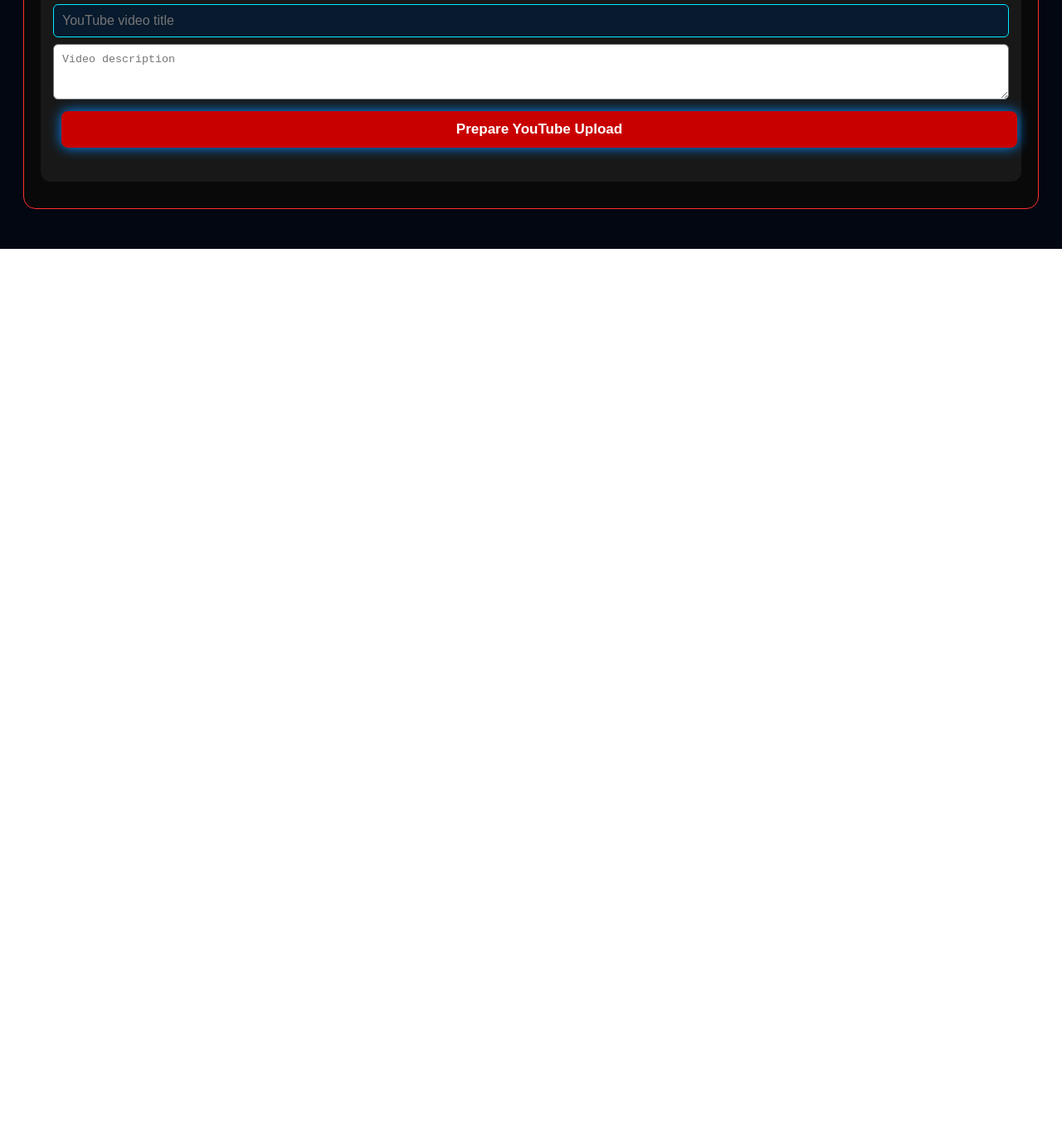
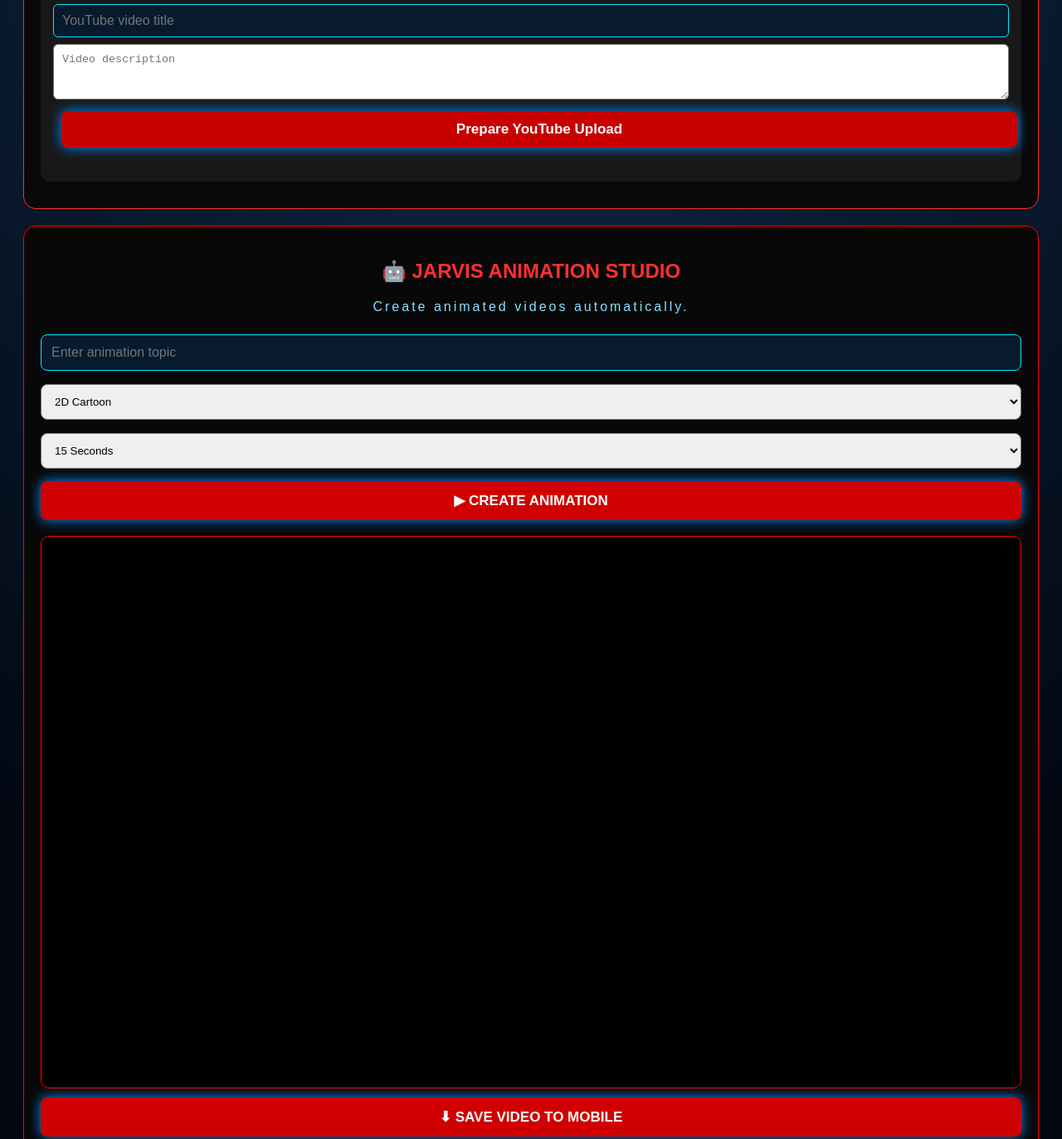
Before and after one commit to chinnapalle22-oss/Jarvis-ai, a plain HTML site: page index.html in a window 1280 px wide. Shown: the part 1798-3171 px from the top of the page at 83% size. Before the commit the page ends 2098 px from the top, so only its background shows below. Drawn offline with Linux system fonts and the light colour scheme.

Commit message:
Update index.html

```diff
--- a/index.html
+++ b/index.html
@@ -423,5 +423,250 @@ function jarvisPrepareUpload() {
     "Video details prepared. YouTube API connection is required for uploading.";
 }
 </script>
+  <!-- JARVIS ANIMATION ENGINE -->
+
+<style>
+#jarvisAnimation {
+  background:#080808;
+  color:white;
+  padding:20px;
+  margin:20px 0;
+  border:1px solid red;
+  border-radius:15px;
+  font-family:Arial;
+}
+
+#jarvisAnimation h2 {
+  color:#ff3030;
+  text-align:center;
+}
+
+#jarvisAnimation input,
+#jarvisAnimation select {
+  width:100%;
+  padding:12px;
+  margin:8px 0;
+  box-sizing:border-box;
+  border-radius:8px;
+}
+
+#jarvisAnimation button {
+  width:100%;
+  padding:13px;
+  margin:7px 0;
+  background:#d00000;
+  color:white;
+  border:0;
+  border-radius:8px;
+  font-weight:bold;
+}
+
+#jarvisCanvas {
+  width:100%;
+  background:black;
+  border:1px solid red;
+  border-radius:10px;
+  margin-top:12px;
+}
+</style>
+
+<section id="jarvisAnimation">
+
+<h2>🤖 JARVIS ANIMATION STUDIO</h2>
+
+<p>Create animated videos automatically.</p>
+
+<input id="jaTopic"
+placeholder="Enter animation topic">
+
+<select id="jaStyle">
+<option value="2d">2D Cartoon</option>
+<option value="3d">3D Style</option>
+<option value="cinematic">Cinematic</option>
+</select>
+
+<select id="jaDuration">
+<option value="15">15 Seconds</option>
+<option value="30">30 Seconds</option>
+<option value="60">1 Minute</option>
+</select>
+
+<button onclick="jaStart()">▶ CREATE ANIMATION</button>
+
+<canvas id="jarvisCanvas"
+width="1280" height="720"></canvas>
+
+<button onclick="jaDownload()">⬇ SAVE VIDEO TO MOBILE</button>
+
+<p id="jaStatus">JARVIS Animation Engine Ready.</p>
+
+</section>
+
+<script>
+let jaRecorder;
+let jaChunks=[];
+let jaAnimation=null;
+let jaRecording=false;
+let jaStream=null;
+let jaStarted=0;
+let jaLength=15;
+let jaTitle="JARVIS AI";
+let jaFrame=0;
+
+function jaStart(){
+
+ const topic=document.getElementById("jaTopic").value.trim();
+
+ if(!topic){
+  alert("Enter an animation topic first.");
+  return;
+ }
+
+ if(!window.MediaRecorder ||
+    !HTMLCanvasElement.prototype.captureStream){
+  alert("Video recording is not supported in this browser.");
+  return;
+ }
+
+ if(jaRecording){
+  alert("Animation is already running.");
+  return;
+ }
+
+ jaTitle=topic;
+ jaLength=Number(document.getElementById("jaDuration").value);
+ jaFrame=0;
+ jaStarted=performance.now();
+ jaChunks=[];
+
+ const canvas=document.getElementById("jarvisCanvas");
+ const ctx=canvas.getContext("2d");
+
+ const style=document.getElementById("jaStyle").value;
+
+ const stream=canvas.captureStream(30);
+ jaStream=stream;
+
+ let options={mimeType:"video/webm"};
+
+ if(!MediaRecorder.isTypeSupported(options.mimeType)){
+  options={};
+ }
+
+ jaRecorder=new MediaRecorder(stream,options);
+
+ jaRecorder.ondataavailable=function(e){
+  if(e.data.size>0) jaChunks.push(e.data);
+ };
+
+ jaRecorder.onstop=function(){
+
+  const blob=new Blob(jaChunks,{
+   type:jaRecorder.mimeType || "video/webm"
+  });
+
+  jaAnimation=URL.createObjectURL(blob);
+
+  document.getElementById("jaStatus").innerText=
+  "Animation completed! Video is ready to download.";
+
+  stream.getTracks().forEach(t=>t.stop());
+
+  jaRecording=false;
+ };
+
+ jaRecorder.start();
+ jaRecording=true;
+
+ document.getElementById("jaStatus").innerText=
+ "JARVIS is creating your animation...";
+
+ function draw(now){
+
+  if(!jaRecording) return;
+
+  const elapsed=(now-jaStarted)/1000;
+  const progress=Math.min(elapsed/jaLength,1);
+
+  ctx.fillStyle="#080b19";
+  ctx.fillRect(0,0,1280,720);
+
+  // Animated background
+  for(let i=0;i<35;i++){
+   let x=(i*97+now*0.025)%1280;
+   let y=(i*53)%720;
+
+   ctx.fillStyle="rgba(0,180,255,0.4)";
+   ctx.beginPath();
+   ctx.arc(x,y,3,0,Math.PI*2);
+   ctx.fill();
+  }
+
+  // Animation title
+  ctx.textAlign="center";
+  ctx.fillStyle="#ffffff";
+  ctx.font="bold 54px Arial";
+  ctx.fillText(jaTitle.substring(0,35),640,180);
+
+  // Animated glowing object
+  let x=640+Math.sin(now/600)*250;
+  let y=350+Math.cos(now/800)*70;
+
+  let gradient=ctx.createRadialGradient(
+   x,y,5,x,y,100
+  );
+
+  gradient.addColorStop(0,"#ffffff");
+  gradient.addColorStop(0.3,
+   style==="cinematic"?"#ff3030":"#00baff");
+  gradient.addColorStop(1,"transparent");
+
+  ctx.fillStyle=gradient;
+  ctx.beginPath();
+  ctx.arc(x,y,100,0,Math.PI*2);
+  ctx.fill();
+
+  // Animated subtitle
+  ctx.fillStyle="#ffffff";
+  ctx.font="30px Arial";
+  ctx.fillText(
+   "Welcome to the world of "+jaTitle.substring(0,30),
+   640,570
+  );
+
+  // Progress bar
+  ctx.fillStyle="#333";
+  ctx.fillRect(200,650,880,12);
+
+  ctx.fillStyle="#ff3030";
+  ctx.fillRect(200,650,880*progress,12);
+
+  jaFrame++;
+
+  if(elapsed>=jaLength){
+   jaRecording=false;
+   jaRecorder.stop();
+   return;
+  }
+
+  requestAnimationFrame(draw);
+ }
+
+ requestAnimationFrame(draw);
+}
+
+function jaDownload(){
+
+ if(!jaAnimation){
+  alert("Create an animation first.");
+  return;
+ }
+
+ const a=document.createElement("a");
+ a.href=jaAnimation;
+ a.download="JARVIS-Animation.webm";
+ a.click();
+}
+</script>
 </body>
 </html>
```
